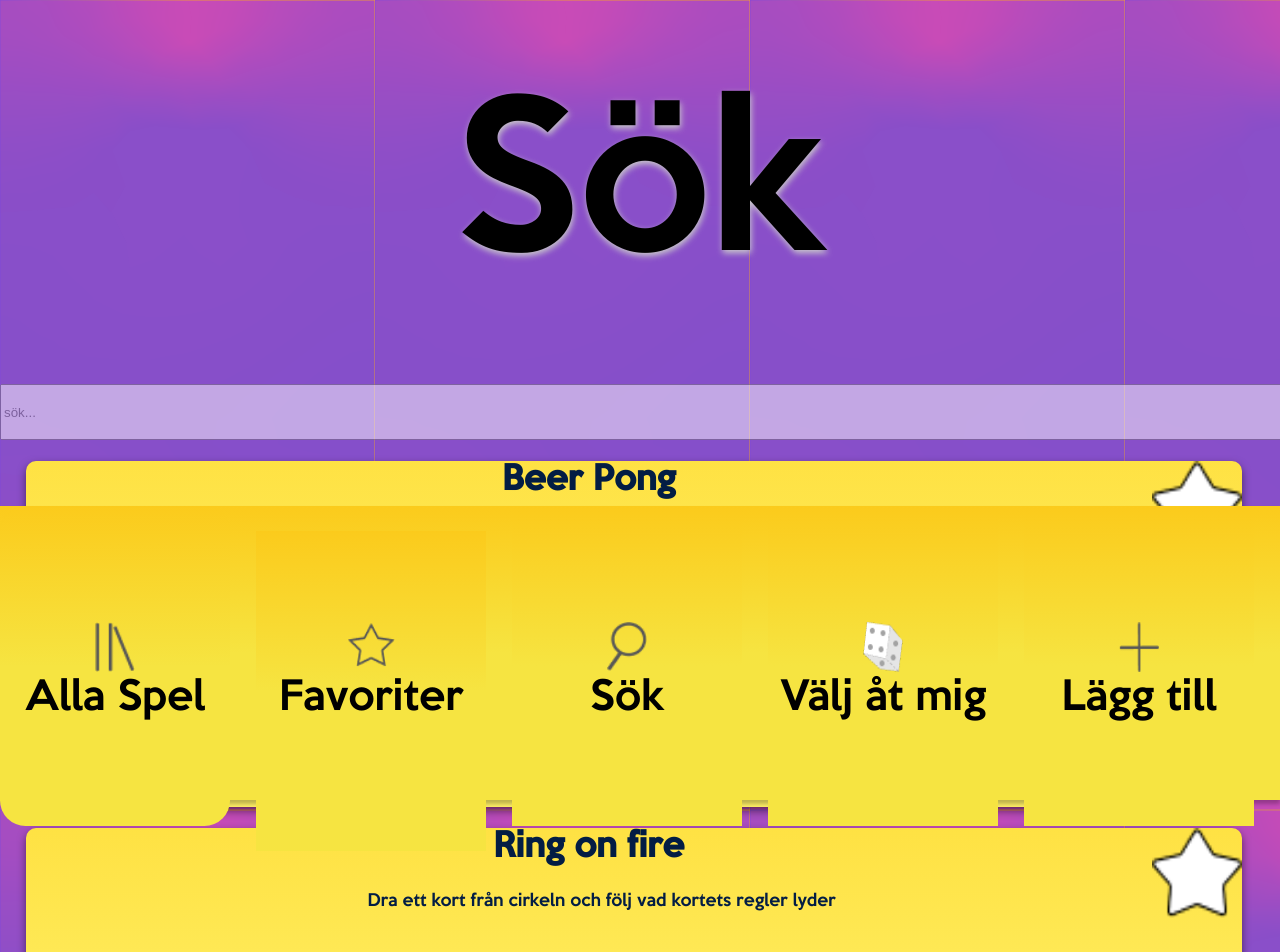
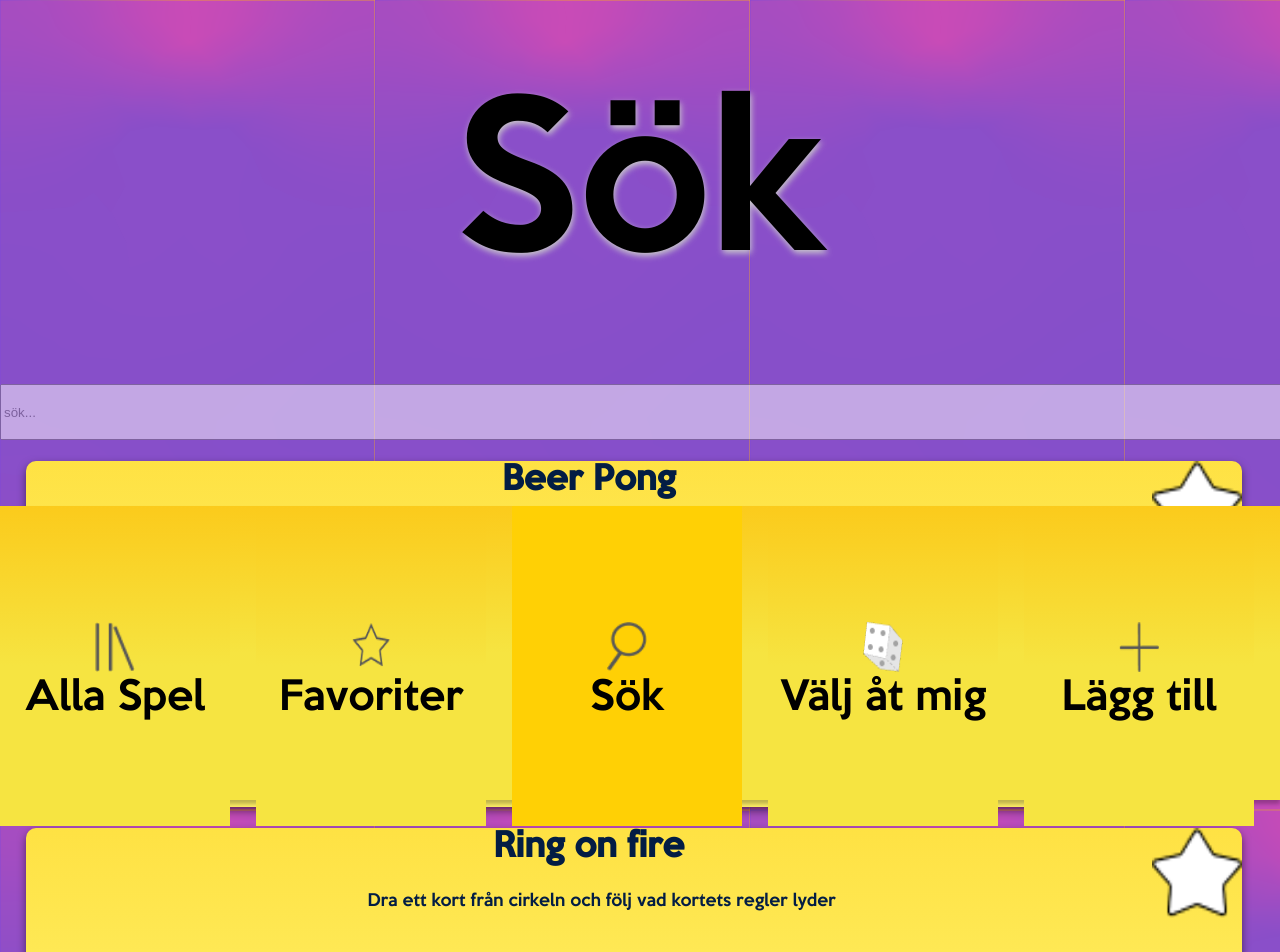
Before and after one commit to VibeValley/PartyPP, a React (Create React App) app: page /Sok in a window 1280 px wide. Shown: the top 952 px of the page. Built offline with nearby package versions, Linux system fonts and the light colour scheme.

Commit message:
Fixat Lowerbar

```diff
--- a/src/AllaSpel.js
+++ b/src/AllaSpel.js
@@ -6,16 +6,39 @@ import Fuse from "fuse.js";
 import React, { useState } from "react";
 
 
+function LBDark() {
+
+
+}
+
+
 //Alla spel sidan
 function AllaSpel() {
   const Lista_med_spel = games;
+
+  var hej = window.location.href;
+  const urlHis = hej.split('/');
+  console.log(urlHis[3]);
+
+
+
+/*
+  const updatedAnswersCount = update(this.state.answersCount, {
+    [answer]: {$apply: (currentValue) => currentValue},
+  });
+
+  this.setState({
+    answersCount: updatedAnswersCount,
+    answer: answer
+  });
+ }
+*/
 
   return (
     <div className="App">
       {/*Det som står i rutan högst upp på sidan*/}
       <div className="HeaderDiv">
         <header className="SidaHeader">Alla Spel</header>
-
         <div className="ListaDiv">
           {/*Det som skriver ut hela listan med spel,
         för att bestämma vad den ska skriva ut tiita i "SpelLista.js"*/}
@@ -25,7 +48,7 @@ function AllaSpel() {
         </div>
       </div>
 
-      <Lowerbar></Lowerbar>
+      <Lowerbar defaultSelected="AllaSpelID"></Lowerbar>
     </div>
   );
 }
--- a/src/App.css
+++ b/src/App.css
@@ -125,9 +125,11 @@ html {
   background: linear-gradient(360deg, #feef65 29.33%, #ffc700 240.67%);
 }
 
+.Alla_spel_listans_text:active{
+  background: var(--BlåFärg);
+}
+
 .ListaTitel {
-  color: #031d44;
-
   text-align: center;
   margin-bottom: 0vw;
   color: #031d44;
@@ -240,6 +242,7 @@ a {
   margin-right: 2%;
   top: 0%;
   margin-bottom: 20%;
+
   background: linear-gradient(180deg, #ffb800 -37.5%, #f6e441 50%);
   padding: 0;
   border: none;
--- a/src/Favoriter.js
+++ b/src/Favoriter.js
@@ -32,7 +32,7 @@ function Favoriter() {
 
       </div>
       </div>
-      <Lowerbar></Lowerbar>
+      <Lowerbar defaultSelected="FavvoID"></Lowerbar>
     </div>
   );
 }
--- /dev/null
+++ b/src/LBButton.js
@@ -0,0 +1,25 @@
+import "./App.css";
+import { Link } from "react-router-dom";
+
+
+const LBButton = ({img, text, linkPath, buttonID, SelectedID}) => {
+
+
+let tempColor = SelectedID === buttonID ? '#ffd005' : 'linear-gradient(180deg, #ffb800 -37.5%, #f6e441 50%)';
+
+
+
+return(
+        <Link to={linkPath}>
+
+          <button style={{ background: tempColor }} id={buttonID}  className="knappar_bot" type="button">
+            <img src={img} alt="AllaSpel" className="FPic"></img>
+            <p  className="knappar_text">{text}</p>
+          </button>
+
+        </Link>
+);
+
+}
+
+export default LBButton;
--- a/src/LaggTill.js
+++ b/src/LaggTill.js
@@ -24,7 +24,7 @@ function laggTill() {
           <input type="textarea" id="fRegler"></input>
         </form>
       </div>
-      <Lowerbar />
+      <Lowerbar defaultSelected="LäggID"/>
     </div>
   );
 }
--- a/src/LowerBar.js
+++ b/src/LowerBar.js
@@ -5,47 +5,25 @@ import logo3 from "./Bilder/Sök.png";
 import logo4 from "./Bilder/TärningSymbol.png";
 import logo5 from "./Bilder/LäggTillSymbol.png";
 import { Link } from "react-router-dom";
+import LBButton from "./LBButton";
 
 
 
-const Lowerbar = ({}) => {
+const Lowerbar = ({defaultSelected}) => {
+  //const [selectedID, setSelectedID] = useState(defaultSelected);
+
   return (
     <div>
       <nav className="Foot">
-        <Link to="/AllaSpel/">
-          <button id="active"  className="knappar_bot" type="button">
-            <img src={logo1} alt="AllaSpel" className="FPic"></img>
-            <p  className="knappar_text">Alla Spel</p>
-          </button>
-        </Link>
+        <LBButton img={logo1} text="Alla Spel" buttonID="AllaSpelID" linkPath="/AllaSpel/" SelectedID={defaultSelected}/>
 
-        <Link to="/Favoriter">
-          <button className="knappar_bot" type="button">
-            <img src={logo2} alt="AllaSpel" id="FPicFav"></img>
-            <p className="knappar_text">Favoriter</p>
-          </button>
-        </Link>
+        <LBButton img={logo2} text="Favoriter" buttonID="FavvoID" linkPath="/Favoriter/" SelectedID={defaultSelected}/>
 
-        <Link to="/Sok">
-          <button className="knappar_bot" type="button">
-            <img src={logo3} alt="AllaSpel" className="FPic"></img>
-            <p className="knappar_text">Sök</p>
-          </button>
-        </Link>
+        <LBButton img={logo3} text="Sök" buttonID="SökID" linkPath="/Sok/" SelectedID={defaultSelected}/>
 
-        <Link to="/Valj_at_mig">
-          <button className="knappar_bot" type="button">
-            <img src={logo4} alt="AllaSpel" className="FPic"></img>
-            <p className="knappar_text">Välj åt mig</p>
-          </button>
-        </Link>
+        <LBButton img={logo4} text="Välj åt mig" buttonID="VäljID" linkPath="/Valj_at_mig/" SelectedID={defaultSelected}/>
 
-        <Link to="/Lagg_till">
-          <button className="knappar_bot" type="button">
-            <img src={logo5} alt="AllaSpel" className="FPic"></img>
-            <p className="knappar_text">Lägg till</p>
-          </button>
-        </Link>
+        <LBButton img={logo5} text="Lägg till" buttonID="LäggID" linkPath="/Lagg_till/" SelectedID={defaultSelected}/>
       </nav>
     </div>
   );
--- a/src/Pickme.js
+++ b/src/Pickme.js
@@ -41,7 +41,7 @@ function Pick() {
       </div>
 
       </div>
-      <Lowerbar />
+      <Lowerbar defaultSelected="VäljID" />
     </div>
     );
   }
--- a/src/sok.js
+++ b/src/sok.js
@@ -56,7 +56,7 @@ function AllaSpel() {
           )}
         </div>
       </div>
-      <Lowerbar />
+      <Lowerbar defaultSelected="SökID"/>
     </div>
   );
 }
```
